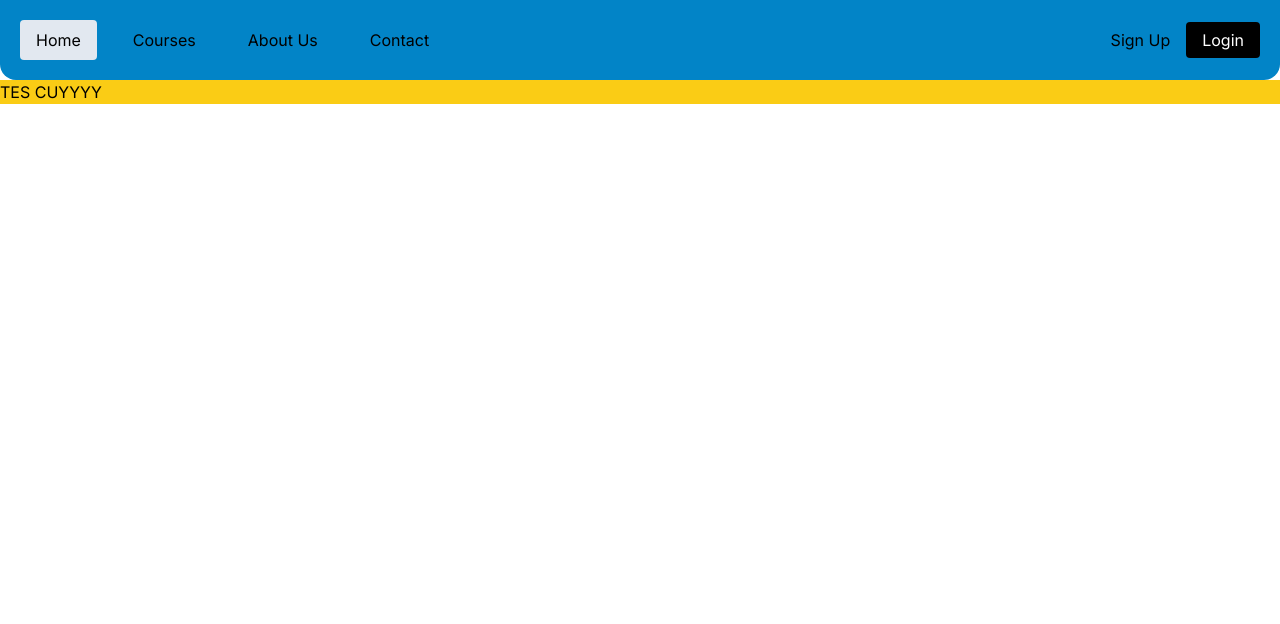
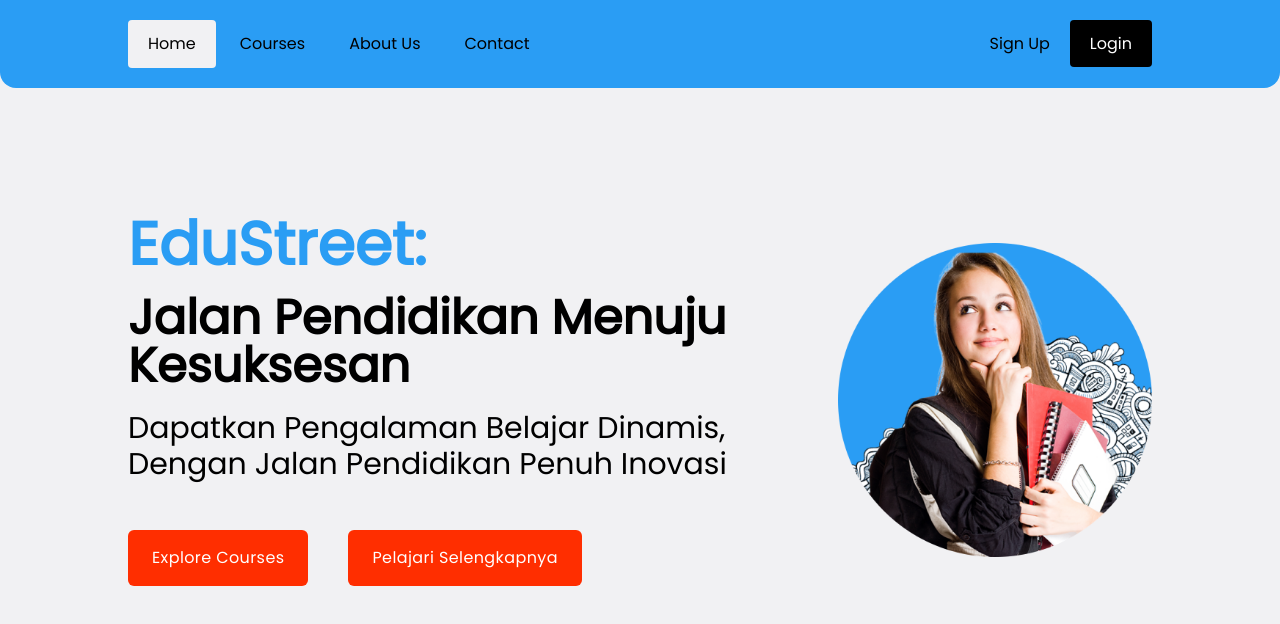
Before and after one commit to rprasetya/edustreet, a Next.js app: page / in a window 1280 px wide. Shown: the top 624 px of the page. Built offline with nearby package versions, Linux system fonts and the light colour scheme.

Commit message:
home and navbar

```diff
--- a/src/app/components/util/Navbar/index.js
+++ /dev/null
@@ -1,22 +0,0 @@
-import Link from "next/link"
-
-const Navbar = () => {
-  return (
-    <header>
-      <div className="bg-sky-600 p-5 rounded-b-2xl flex justify-between items-center">
-        <div className="flex gap-5 ">
-          <Link href='/' className="bg-slate-200 py-2 px-4 rounded">Home</Link>
-          <Link href='/courses' className="py-2 px-4 rounded">Courses</Link>
-          <Link href='/about' className="py-2 px-4 rounded">About Us</Link>
-          <Link href='/contact' className="py-2 px-4 rounded">Contact</Link>
-        </div>
-        <div>
-          <Link href='/signup' className="py-2 px-4 rounded">Sign Up</Link>
-          <Link href='/login' className="py-2 px-4 rounded bg-black text-white">Login</Link>
-        </div>
-      </div>
-    </header>
-  )
-}
-
-export default Navbar
--- a/src/app/layout.js
+++ b/src/app/layout.js
@@ -1,8 +1,11 @@
-import { Inter } from 'next/font/google'
+import { Poppins } from 'next/font/google'
 import './globals.css'
-import Navbar from '@/app/components/util/Navbar'
+import Navbar from '@/components/Navbar'
 
-const inter = Inter({ subsets: ['latin'] })
+const poppins = Poppins({
+  subsets: ['latin'],
+  weight: '400'
+})
 
 export const metadata = {
   title: 'EduStreet',
@@ -11,8 +14,8 @@ export const metadata = {
 
 export default function RootLayout({ children }) {
   return (
-    <html lang="en">
-      <body className={inter.className}>
+    <html lang="en" className='bg-whiteEdu'>
+      <body className={poppins.className}>
         <Navbar />
         {children}
       </body>
--- a/src/app/page.js
+++ b/src/app/page.js
@@ -1,11 +1,25 @@
-// import Image from 'next/image'
+import Image from 'next/image'
+import homePic1 from '../../public/img/homePic1.png'
+import Link from "next/link"
 
 const Home = () => {
   return (
-  <div>
-    <h1 className="bg-yellow-400">
-      TES CUYYYY
-    </h1>
+  <div className="flex px-32 h-screen gap-20 justify-between items-center">
+    <div className='flex flex-col gap-5'>
+      <h1 className="text-blueEdu text-6xl font-bold">EduStreet:</h1>
+      <h2 className="text-black text-5xl font-bold">Jalan Pendidikan Menuju Kesuksesan</h2>
+      <h3 className="text-black text-3xl">Dapatkan Pengalaman Belajar Dinamis, Dengan Jalan Pendidikan Penuh Inovasi</h3>
+      <div className='flex gap-10 mt-7'>
+        <Link href='#' className='bg-redEdu text-md tracking-wide text-white py-4 px-6 rounded-md'>Explore Courses</Link>
+        <Link href='#' className='bg-redEdu text-md tracking-wide text-white py-4 px-6 rounded-md'>Pelajari Selengkapnya</Link>
+      </div>
+    </div>
+    <div>
+      <Image
+        src={homePic1}
+        width={600}
+      />
+    </div>
   </div>
   )
 }
--- /dev/null
+++ b/src/components/Navbar/index.js
@@ -0,0 +1,22 @@
+import Link from "next/link"
+
+const Navbar = () => {
+  return (
+    <header>
+      <div className="bg-blueEdu fixed top-0 left-0 right-0 py-5 px-32 rounded-b-2xl flex justify-between items-center">
+        <div className="flex gap-1">
+          <Link href='/' className="bg-whiteEdu py-3 px-5 rounded">Home</Link>
+          <Link href='/courses' className="py-3 px-5 rounded">Courses</Link>
+          <Link href='/about' className="py-3 px-5 rounded">About Us</Link>
+          <Link href='/contact' className="py-3 px-5 rounded">Contact</Link>
+        </div>
+        <div>
+          <Link href='/signup' className="py-3 px-5 rounded">Sign Up</Link>
+          <Link href='/login' className="py-3 px-5 rounded bg-black text-white">Login</Link>
+        </div>
+      </div>
+    </header>
+  )
+}
+
+export default Navbar
--- a/tailwind.config.js
+++ b/tailwind.config.js
@@ -7,6 +7,12 @@ module.exports = {
   ],
   theme: {
     extend: {
+      colors: {
+        'blueEdu': '#2A9DF4',
+        'redEdu': '#FF2E00',
+        'whiteEdu': '#F1F1F3'
+
+      },
       backgroundImage: {
         'gradient-radial': 'radial-gradient(var(--tw-gradient-stops))',
         'gradient-conic':
```
Also changed, not shown: public/img/homePic1.png (added), src/components/HomeTitle/index.js (added).
